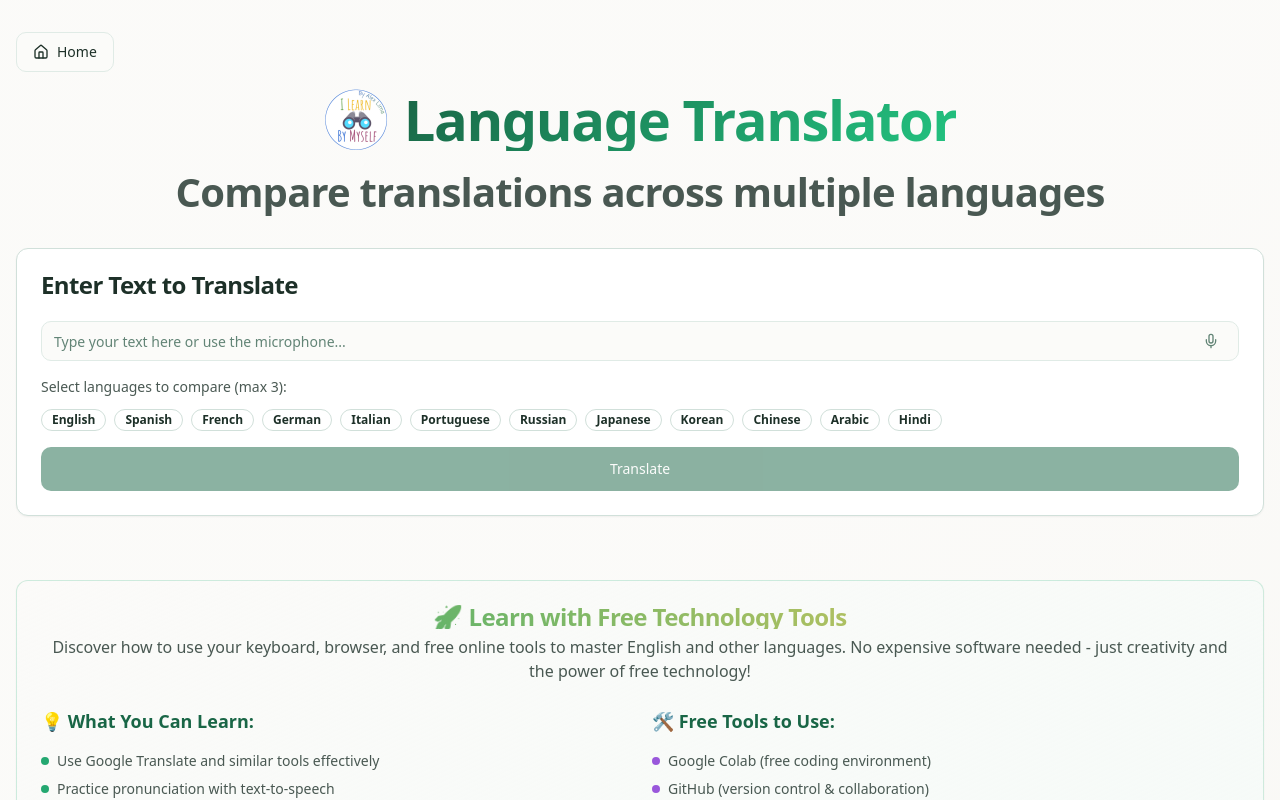
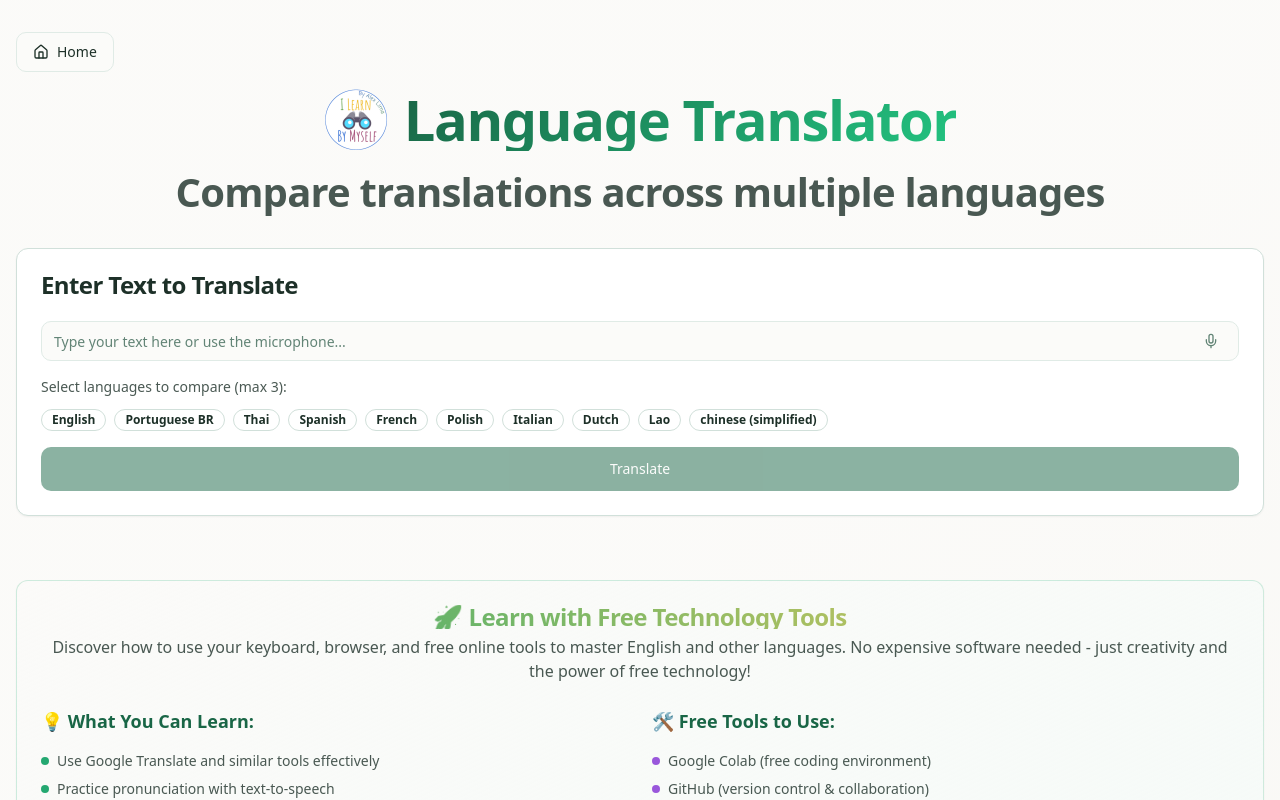
Before and after one commit to lexvieira/self-teach-spark, a React (Vite) app: page /translate in a window 1280 px wide. Shown: the top 800 px of the page. Built offline with nearby package versions, Linux system fonts and the light colour scheme.

Commit message:
Update translate languages from API

```diff
--- a/src/pages/Translate.tsx
+++ b/src/pages/Translate.tsx
@@ -29,18 +29,16 @@ interface TranslationResponse {
 
 const AVAILABLE_LANGUAGES = [
   { code: "en", name: "English" },
+  { code: "pt", name: "Portuguese BR" },
+  { code: "th", name: "Thai" },
   { code: "es", name: "Spanish" },
   { code: "fr", name: "French" },
-  { code: "de", name: "German" },
+  { code: "pl", name: "Polish" },
   { code: "it", name: "Italian" },
-  { code: "pt", name: "Portuguese" },
-  { code: "ru", name: "Russian" },
-  { code: "ja", name: "Japanese" },
-  { code: "ko", name: "Korean" },
-  { code: "zh", name: "Chinese" },
-  { code: "ar", name: "Arabic" },
-  { code: "hi", name: "Hindi" },
-];
+  { code: "nl", name: "Dutch" },
+  { code: "lo", name: "Lao" },
+  { code: "zh-cn", name: "chinese (simplified)" },
+  ];
 
 const PLAYBACK_SPEEDS = [
   { speed: 0.25, label: "0.25x", icon: Rewind },
```
